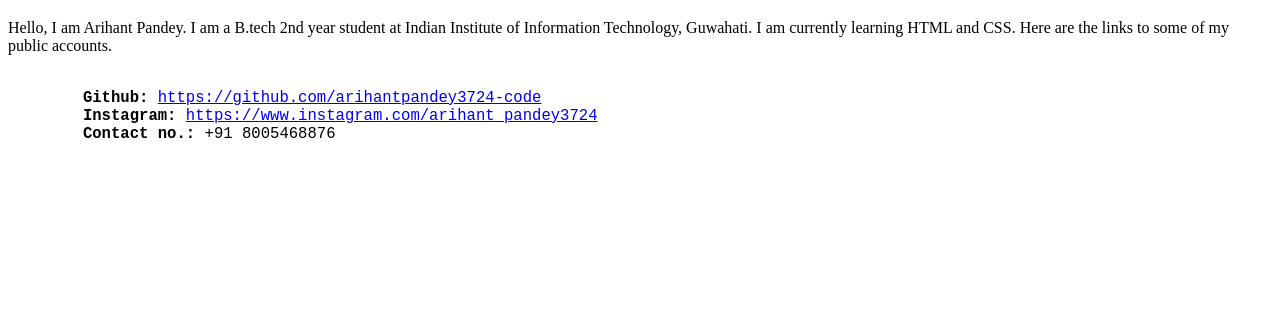
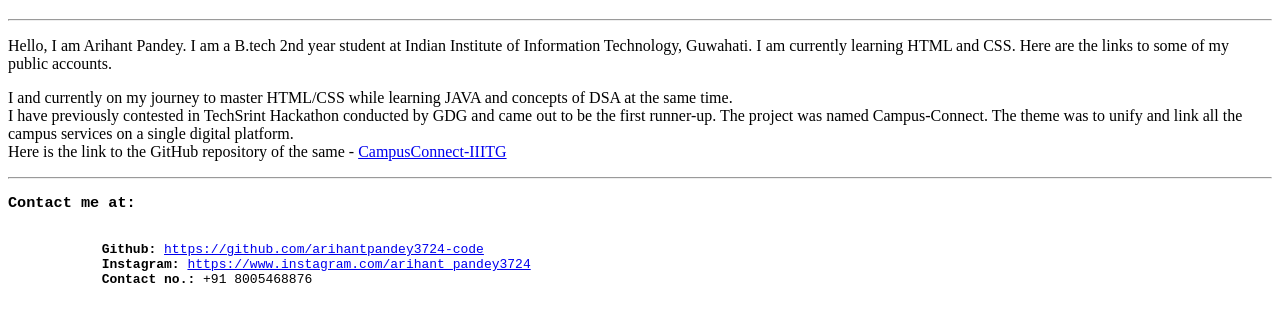
Before and after one commit to arihantpandey3724-code/arihantpandey3724-code.github.io, a plain HTML site: page index.html in a window 1280 px wide. Shown: the part 61-382 px from the top of the page. Drawn offline with Linux system fonts and the light colour scheme.

Commit message:
Changed the main code, added footer and linked campus connect to my portfolio

```diff
--- a/index.html
+++ b/index.html
@@ -1,10 +1,12 @@
 <!DOCTYPE html>
 <html lang="en">
+
 <head>
     <meta charset="UTF-8">
     <meta name="viewport" content="width=device-width, initial-scale=1.0">
     <title>Arihant Pandey</title>
 </head>
+
 <body>
     <header>
         <span>
@@ -15,14 +17,24 @@
             </center>
         </span>
     </header>
+    <hr>
     <main>
-    <p>Hello, I am Arihant Pandey. I am a B.tech 2nd year student at Indian Institute of Information Technology, Guwahati. I am currently learning HTML and CSS. Here are the links to some of my public accounts.</p>
-    <pre>
-        <big>
-        <b>Github:</b> <a href="https://github.com/arihantpandey3724-code">https://github.com/arihantpandey3724-code</a>
-        <b>Instagram:</b> <a href="https://www.instagram.com/arihant_pandey3724">https://www.instagram.com/arihant_pandey3724</a>
-        <b>Contact no.:</b> +91 8005468876</big>
+        <p>Hello, I am Arihant Pandey. I am a B.tech 2nd year student at Indian Institute of Information Technology, Guwahati.
+            I am currently learning HTML and CSS. Here are the links to some of my public accounts.</p>
+
+        <p>I and currently on my journey to master HTML/CSS while learning JAVA and concepts of DSA at the same time.
+            <br>I have previously contested in TechSrint Hackathon conducted by GDG and came out to be the first runner-up.
+            The project was named Campus-Connect. The theme was to unify and link all the campus services on a single digital platform.<br>            Here is the link to the GitHub repository of the same - <a href = "https://github.com/arihantpandey3724-code/CampusConnect-IIITG">CampusConnect-IIITG</a>
+        </p>
+    </main>
+    <hr>
+    <footer>
+        <pre><h3>Contact me at: </h3>
+            <b>Github:</b> <a href="https://github.com/arihantpandey3724-code">https://github.com/arihantpandey3724-code</a>
+            <b>Instagram:</b> <a href="https://www.instagram.com/arihant_pandey3724">https://www.instagram.com/arihant_pandey3724</a>
+            <b>Contact no.:</b> +91 8005468876
     </pre>
-    </main>
+    </footer>
 </body>
+
 </html>
```
